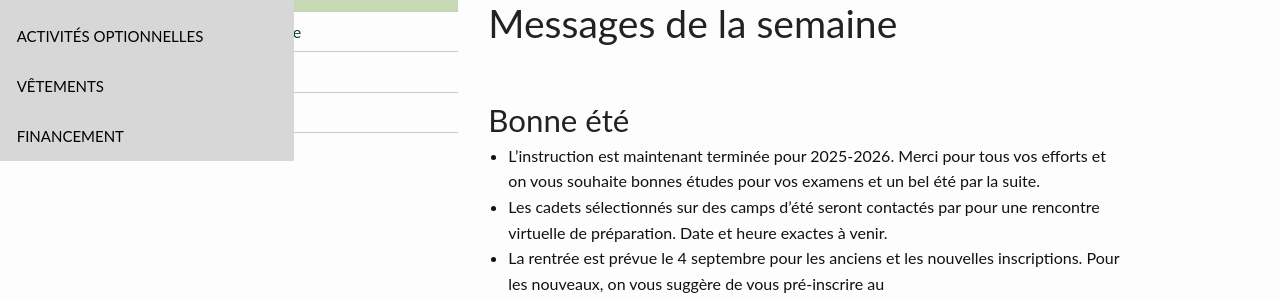
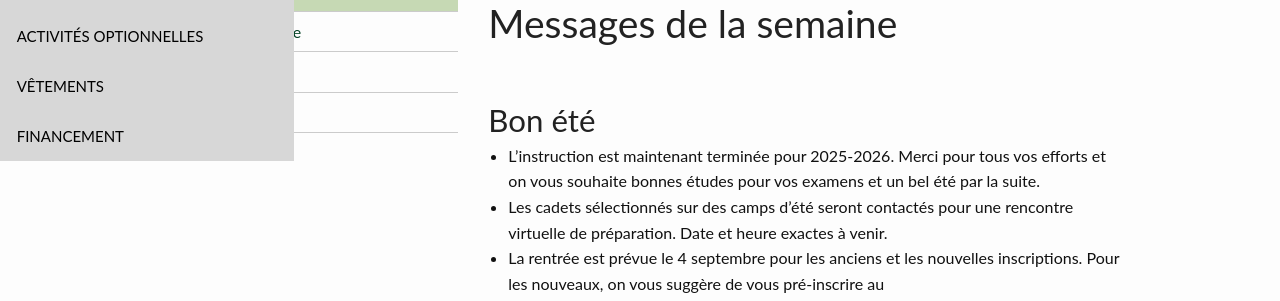
Before and after one commit to CC2920/web, a Jekyll site: the page built from _communications/messages.md, in a window 1280 px wide. Shown: the part 239-540 px from the top of the page. Built offline with Jekyll 4.4.1, drawn with Linux system fonts in a browser that asks for light colours.

Commit message:
Fix spelling and wording in messages.md
Corrected the spelling of 'Bonne été' to 'Bon été' and removed an extra word in the summer camp notification.

```diff
--- a/_communications/messages.md
+++ b/_communications/messages.md
@@ -4,9 +4,9 @@
 ---
 
 
-## Bonne été
+## Bon été
 - L’instruction est maintenant terminée pour 2025-2026. Merci pour tous vos efforts et on vous souhaite bonnes études pour vos examens et un bel été par la suite.
-- Les cadets sélectionnés sur des camps d'été seront contactés par pour une rencontre virtuelle de préparation. Date et heure exactes à venir.
+- Les cadets sélectionnés sur des camps d'été seront contactés pour une rencontre virtuelle de préparation. Date et heure exactes à venir.
 - La rentrée est prévue le 4 septembre pour les anciens et les nouvelles inscriptions. Pour les nouveaux, on vous suggère de vous pré-inscrire au  [inscription.cadets.gc.ca/demarrer.html](https://inscription.cadets.gc.ca/demarrer.html). Plus de détails à venir durant le mois d’août.
 - Pour ceux qui seront niveau or et plus (donc si vous étiez niveau argent ou plus cette année), une formation pour cadet-cadre et préparation à l'année aura lieu les 28-29 août. Plus de détails à venir durant le mois d’août.
 
```
